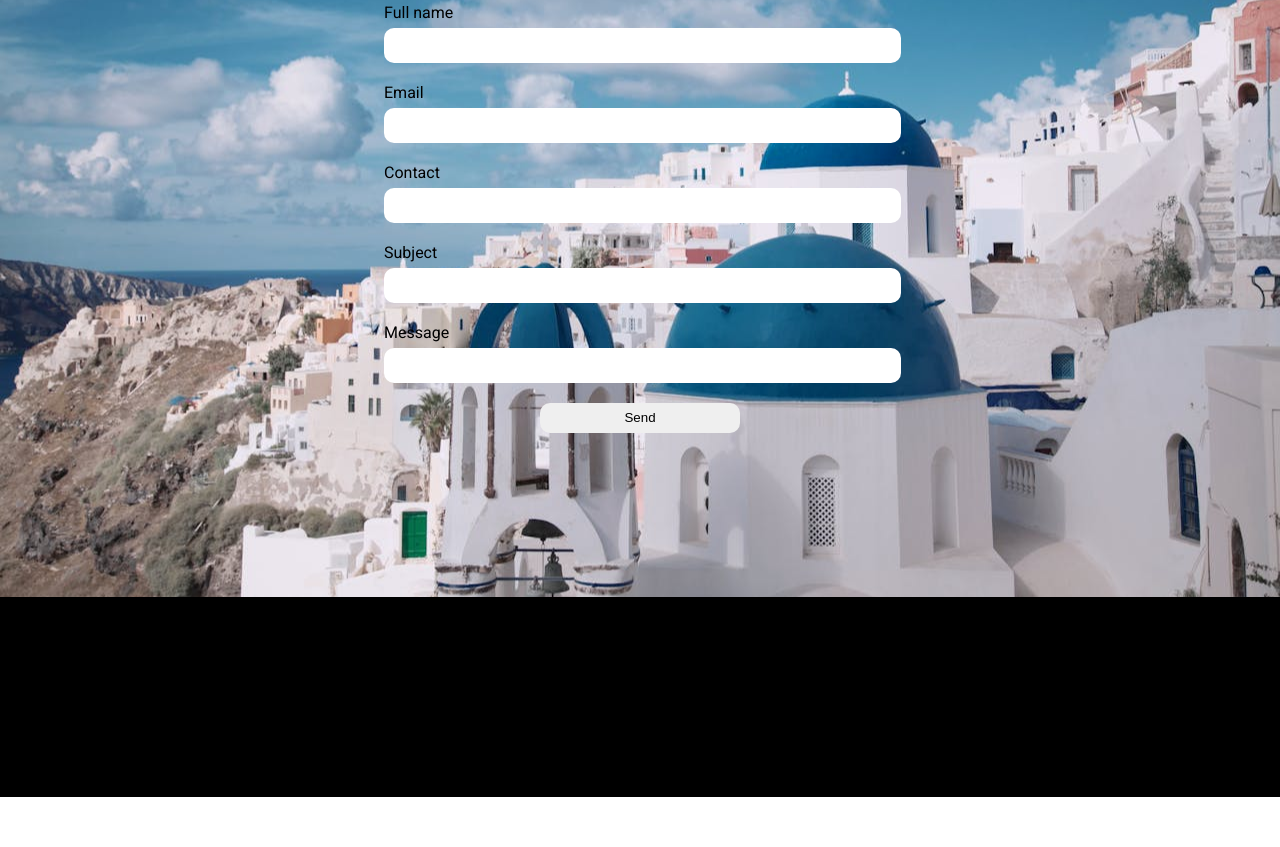
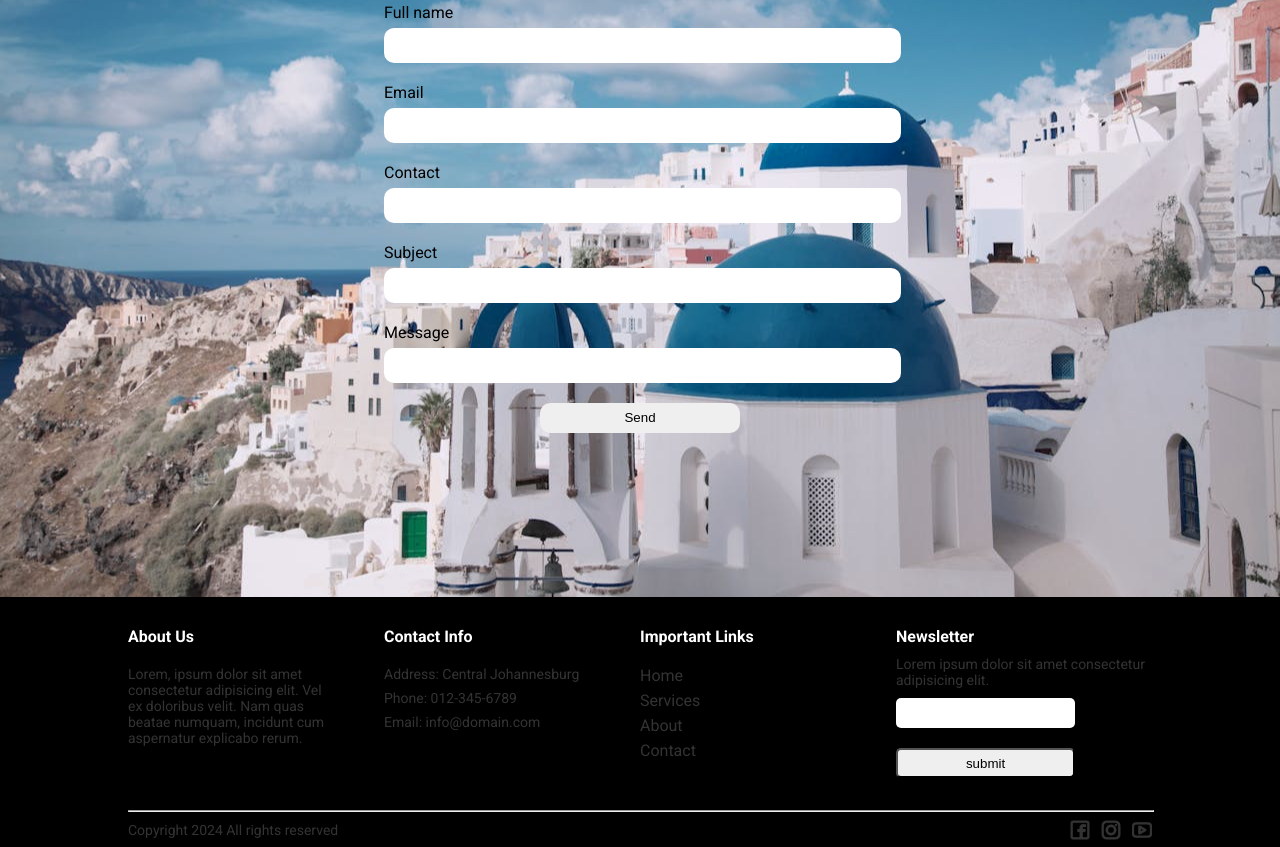
Before and after one commit to codewithmokone/PRODIGY_WD_01, a plain HTML site: page index.html in a window 1280 px wide. Shown: the part 2763-3610 px from the top of the page. Before the commit the page ends 3560 px from the top, so only its background shows below. Drawn offline with Linux system fonts and the light colour scheme; files whose address does not match are found by name.

Commit message:
updated footer ui

```diff
--- a/index.css
+++ b/index.css
@@ -279,7 +279,7 @@ form input {
   border-radius: 10px;
 }
 
-form button {
+.contact-button {
   width: 200px;
   height: 30px;
   border: none;
@@ -293,11 +293,150 @@ form button {
 /* footer section */
 footer {
   width: 100%;
-  height: 200px;
+  height: 250px;
   padding: 0;
   margin: 0;
   background-color: black;
+  color: white;
+  display: flex;
+  flex-direction: column;
+  align-items: center;
 }
+
+.footer-content{
+    width: 80%;
+    height: 100%;
+    display: flex;
+    justify-content: space-between;
+    margin-top: 30px;
+}
+
+.aboutus{
+    width: 25%;
+    display: flex;
+    flex-direction: column;
+    gap: 20px;
+}
+
+.aboutus p{
+    width: 80%;
+    display: flex;
+    flex-wrap: wrap;
+    font-size: 14px;
+    color: #333;
+}
+
+.contactinfo{
+    width: 25%;
+    display: flex;
+    flex-direction: column;
+    gap: 20px;
+}
+
+.contactinfo ul{
+    display: flex;
+    flex-direction: column;
+    gap: 8px;
+}
+
+.contactinfo ul li{
+    color: #333;
+    list-style: none;
+    font-size: 14px;
+}
+
+.footerLinks{
+    width: 25%;
+    display: flex;
+    flex-direction: column;
+    gap: 20px;
+}
+
+.footerLinks ul {
+    display: flex;
+    flex-direction: column;
+    gap: 6px;
+    color: #333;
+}
+
+.footerLinks ul li{
+    list-style: none;
+}
+
+.newsletter{
+    width: 25%;
+    display: flex;
+    flex-direction: column;
+    gap: 10px;
+}
+
+.newsletter h4 {
+    width: 70%;
+}
+
+.newsletter p{
+    display: flex;
+    flex-wrap: wrap;
+    font-size: 14px;
+    color: #333;
+}
+
+.footerForm{
+    width: 70%;
+}
+
+.formInput{
+    width: 100%;
+    height: 30px;
+    border-radius: 5px;
+    padding: 0;
+}
+
+form button{
+    width: 100%;
+    height: 30px;
+    border-radius: 5px;
+    padding: 0;
+
+}
+
+.footer-bottom{
+    width: 80%;
+    height: 50px;
+    display: flex;
+    flex-direction: column;
+    gap: 8px;
+}
+
+hr{
+    width: 100%;
+    background-color: gray;
+}
+
+.bottom-centent{
+    font-size: 14px;
+    display: flex;
+    align-items: center;
+    justify-content: space-between;
+}
+
+.copyright p{
+    color: #333;
+}
+
+.social-icons{
+    width: 8%;
+    display: flex;
+    justify-content: space-between;
+}
+
+.social-icon {
+    width: 20px;
+    height: 20px;
+    /* background-color: blue; */
+    /* border-radius: 10px; */
+}
+
 
 /* for Desktop view  */
 @media screen and (max-width: 600px) {
--- a/index.html
+++ b/index.html
@@ -140,14 +140,64 @@
               <input type="text" />
             </div>
             <div>
-              <button>Send</button>
+              <button class="contact-button">Send</button>
             </div>
           </form>
         </div>
       </div>
       <!-- footer section -->
       <footer>
-        <div></div>
+        <div class="footer-content">
+            <!-- about us section -->
+            <div class="aboutus">
+                <h4>About Us</h4>
+                <p>Lorem, ipsum dolor sit amet consectetur adipisicing elit.
+                    Vel ex doloribus velit. Nam quas beatae numquam, incidunt
+                    cum aspernatur explicabo rerum.
+                </p>
+            </div>
+            <!-- contact info -->
+            <div class="contactinfo">
+                <h4>Contact Info</h4>
+                <ul>
+                    <li>Address: Central Johannesburg</li>
+                    <li>Phone: 012-345-6789</li>
+                    <li>Email: info@domain.com</li>
+                </ul>
+            </div>
+            <!-- footer navigation links -->
+            <div class="footerLinks">
+                <h4>Important Links</h4>
+                <ul>
+                    <li>Home</li>
+                    <li>Services</li>
+                    <li>About</li>
+                    <li>Contact</li>
+                </ul>
+            </div>
+            <!-- newsletter section -->
+            <div class="newsletter">
+                <h4>Newsletter</h4>
+                <p>Lorem ipsum dolor sit amet consectetur adipisicing elit.</p>
+                <form class="footerForm" action="">
+                    <input class="formInput" type="text">
+                    <button>submit</button>
+                </form>
+            </div>
+        </div>
+        <div class="footer-bottom">
+            <hr>
+            <div class="bottom-centent">
+                <div class="copyright">
+                    <p>Copyright 2024 All rights reserved</p>
+                </div>
+                <div class="social-icons">
+                    <img class="social-icon" src="./assets/facebook_icon.png" alt="">
+                    <img class="social-icon" src="./assets/insta_icon.png" alt="">
+                    <img class="social-icon" src="./assets/youtube_icon.png" alt="">
+                </div>
+            </div>
+        </div>
       </footer>
     </div>
     <script src="/index.js"></script>
```
Also changed, not shown: assets/facebook_icon.png (added), assets/insta_icon.png (added), assets/youtube_icon.png (added).
